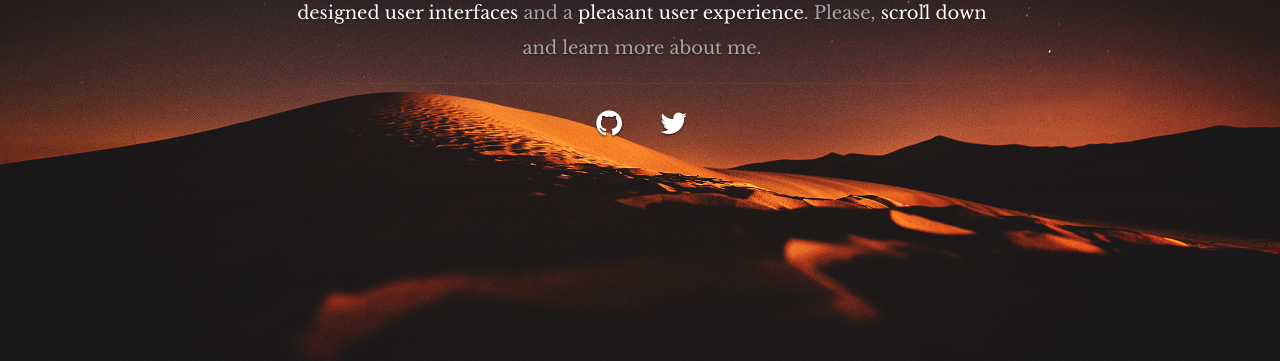
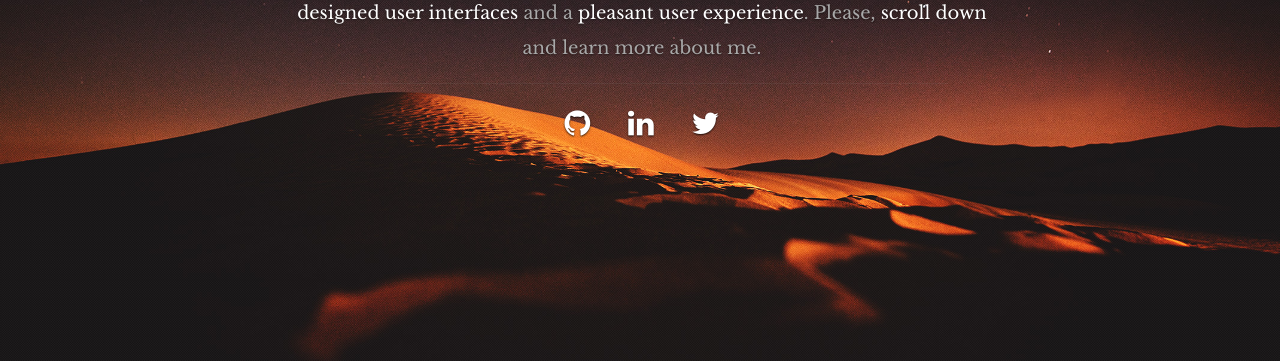
Before and after one commit to BigxMac/bigxmac.github.io, a Jekyll site: the page resume/index.html, which Jekyll copies as it is, in a window 1280 px wide. Shown: the part 431-792 px from the top of the page. Built offline with Jekyll 4.4.1, drawn with Linux system fonts in a browser that asks for light colours; nearby versions of some CDN libraries; Markdown is read by kramdown in place of the engine named in the settings.

Commit message:
Add LinkedIn

```diff
--- a/resume/index.html
+++ b/resume/index.html
@@ -61,9 +61,9 @@
             </h3>
             <hr />
             <ul class="social">
-
-             <li><a href="https://github.com/bigxmac/"><i class="fa fa-github"></i></a></li>
-             <li><a href="https://twitter.com/JaredStef"><i class="fa fa-twitter"></i></a></li>
+                <li><a href="https://github.com/bigxmac/"><i class="fa fa-github"></i></a></li>
+                 <li><a href="https://www.linkedin.com/in/jaredstef"><i class="fa fa-linkedin"></i></a></li>
+                 <li><a href="https://twitter.com/JaredStef"><i class="fa fa-twitter"></i></a></li>
             </ul>
          </div>
       </div>
@@ -314,6 +314,7 @@
 
             <ul class="social-links">
               <li><a href="https://github.com/bigxmac/"><i class="fa fa-github"></i></a></li>
+               <li><a href="https://www.linkedin.com/in/jaredstef"><i class="fa fa-linkedin"></i></a></li>
                <li><a href="https://twitter.com/JaredStef"><i class="fa fa-twitter"></i></a></li>
             </ul>
 
```
